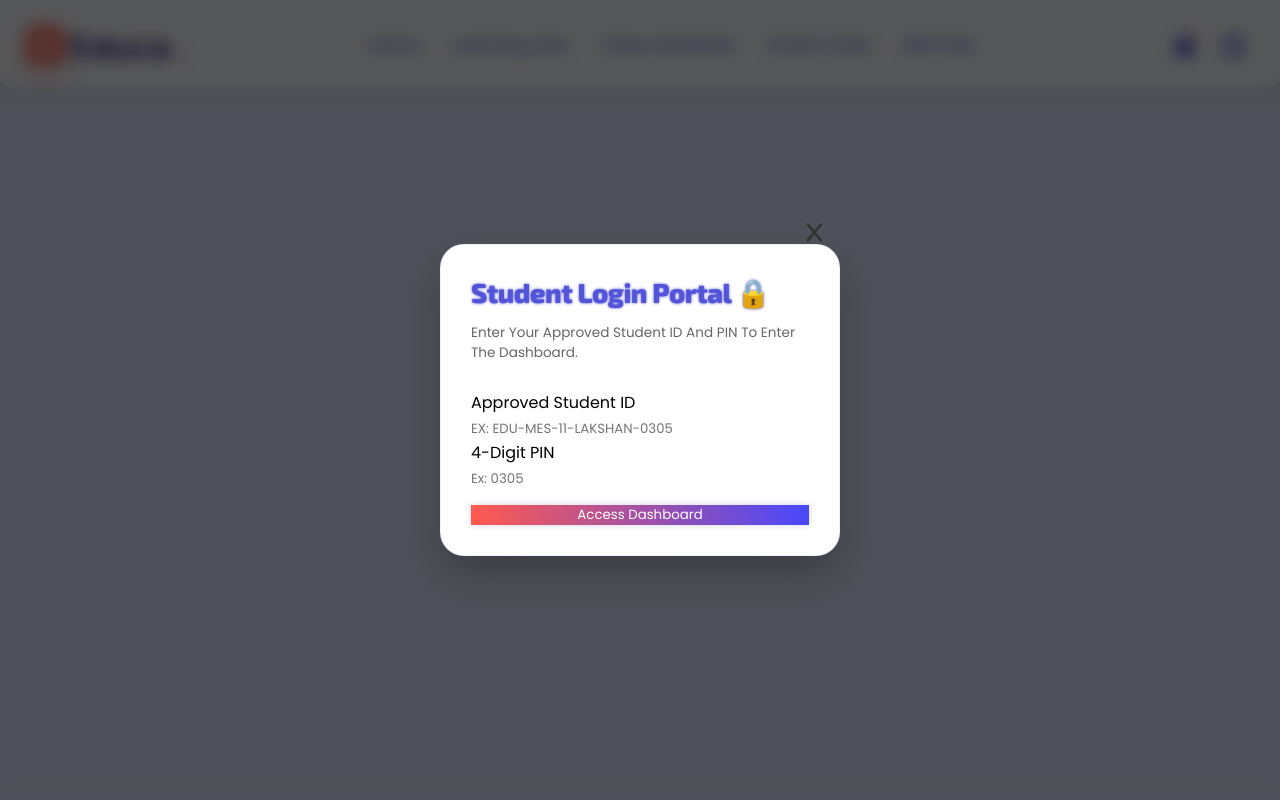
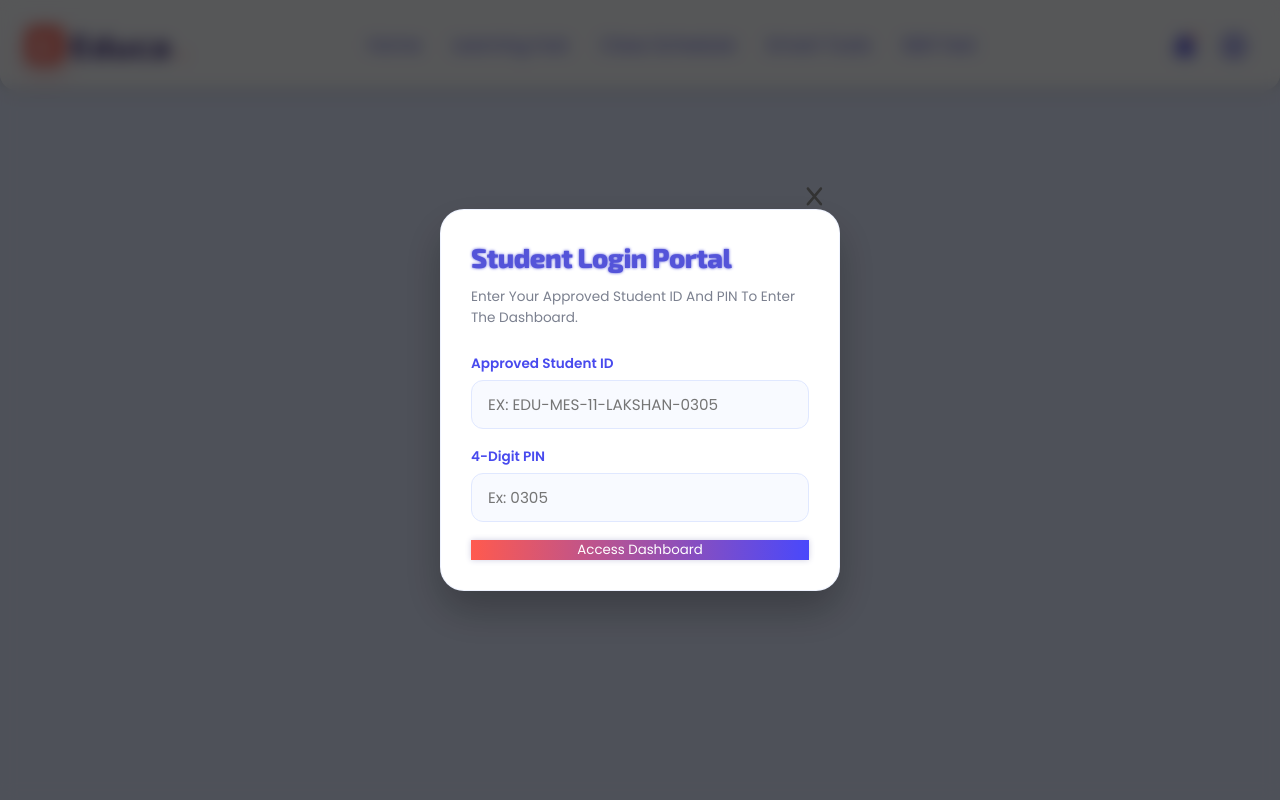
Before and after one commit to lakshan-beast/Educa-OL-Learning-Platform, a React (Vite) app: page /login in a window 1280 px wide. Both pictures are taken after a click on the button 1234 px from the left and 50 px from the top of the page. Shown: the top 800 px of the page. Built offline with nearby package versions, Linux system fonts and the light colour scheme.

Commit message:
Refactor Login component: remove emoji from title and update form class name for consistency

```diff
--- a/src/pages/Login.jsx
+++ b/src/pages/Login.jsx
@@ -437,12 +437,12 @@ const Login = () => {
     <div
       className="card-container login-card"
       style={{ maxWidth: "400px", margin: "40px auto", padding: "30px" }}>
-      <h2>Student Login Portal 🔒</h2>
-      <p style={{ fontSize: "0.85rem", color: "#666", marginBottom: "20px" }}>
+      <h2>Student Login Portal </h2>
+      <p style={{ fontSize: "0.85rem", marginBottom: "20px" }}>
         Enter your approved student ID and PIN to enter the dashboard.
       </p>
 
-      <form onSubmit={handleLogin} className="style-card">
+      <form onSubmit={handleLogin} className="styled-form">
         <div className="input-group">
           <label>Approved Student ID</label>
           <input
```
